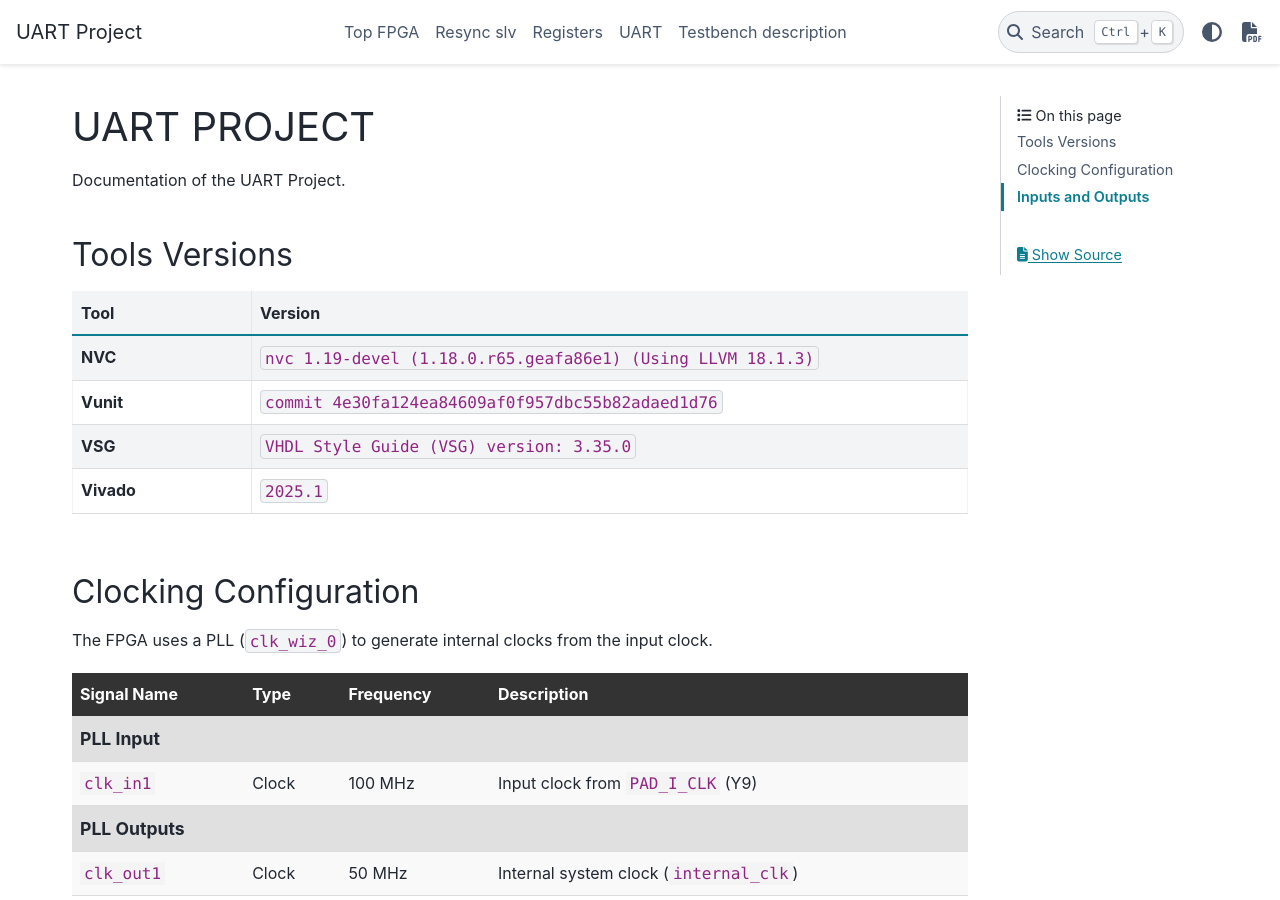
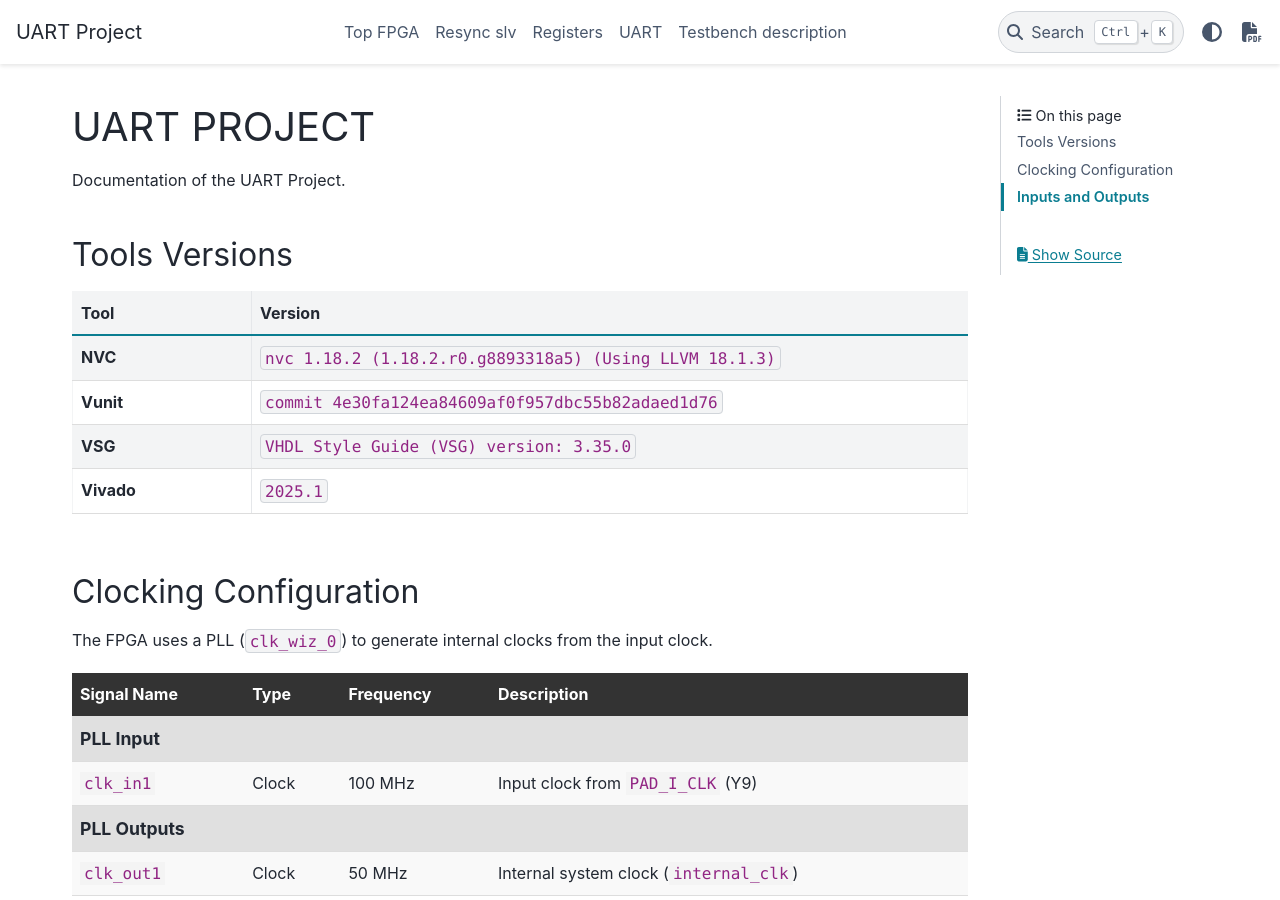
Before and after one commit to CharrierTim/uart, a Sphinx documentation site: the page built from docs/source/index.rst, in a window 1280 px wide and 900 px high. Built offline with Sphinx 7.4.7 and the PyData theme 0.15.4, drawn with Linux system fonts in a browser that asks for light colours; the version number is read from the project's files by our own code.

Commit message:
feat: bump to NVC r1.18.2

```diff
--- a/docs/source/index.rst
+++ b/docs/source/index.rst
@@ -13,7 +13,7 @@ Tools Versions
     - - Tool
       - Version
     - - **NVC**
-      - ``nvc 1.19-devel (1.18.0.r65.geafa86e1) (Using LLVM 18.1.3)``
+      - ``nvc 1.18.2 (1.18.2.r0.g8893318a5) (Using LLVM 18.1.3)``
     - - **Vunit**
       - ``commit 4e30fa124ea84609af0f957dbc55b82adaed1d76``
     - - **VSG**
```
Also changed, not shown: 1 other file.
